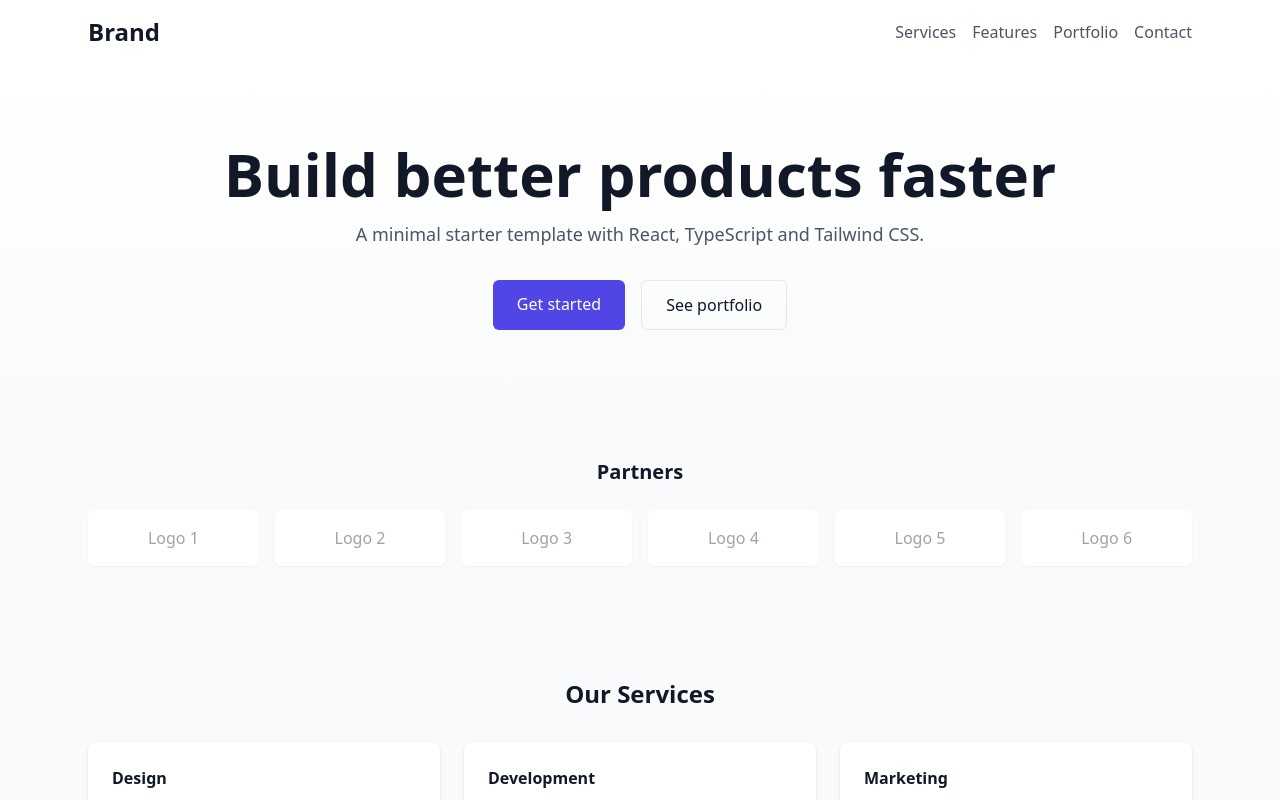
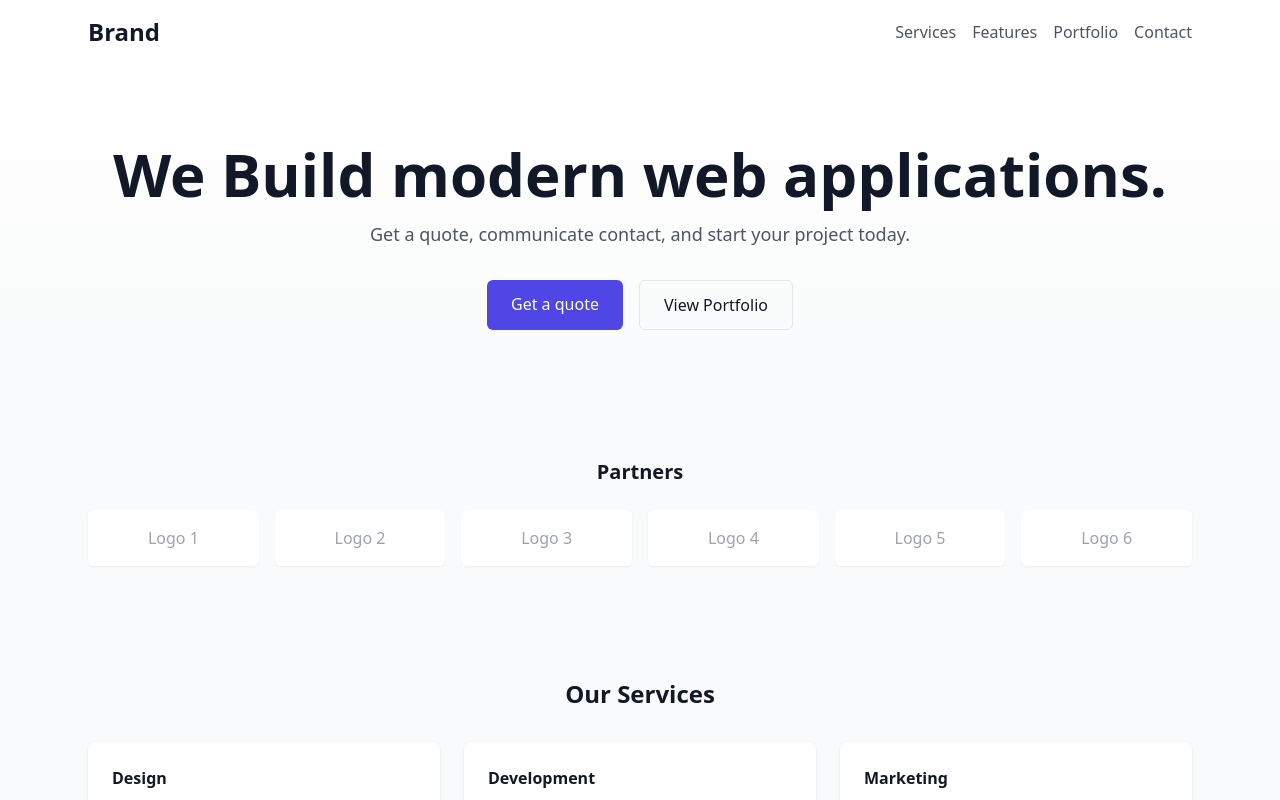
Before and after one commit to Ogrodowczyk87/BetterShip, a React (Vite) app: page / in a window 1280 px wide. Shown: the top 800 px of the page. Built offline with nearby package versions, Linux system fonts and the light colour scheme.

Commit message:
update layoyt

```diff
--- a/src/components/Hero.tsx
+++ b/src/components/Hero.tsx
@@ -4,12 +4,14 @@ export default function Hero() {
   return (
     <section className="py-20 bg-gradient-to-b from-white to-gray-50">
       <div className="max-w-6xl mx-auto px-6 text-center">
-        <h1 className="text-4xl md:text-6xl font-extrabold mb-4">Build better products faster</h1>
-        <p className="text-lg text-gray-600 mb-8">A minimal starter template with React, TypeScript and Tailwind CSS.</p>
+        <h1 className="text-4xl md:text-6xl font-extrabold mb-4">We Build modern web applications.</h1>
+        <p className="text-lg text-gray-600 mb-8">Get a quote, communicate contact, and start your project today.</p>
         <div className="flex justify-center gap-4">
-          <a href="#contact" className="px-6 py-3 bg-indigo-600 text-white rounded-md">Get started</a>
-          <a href="#portfolio" className="px-6 py-3 border border-gray-200 rounded-md">See portfolio</a>
+          <a href="#contact" className="px-6 py-3 bg-indigo-600 text-white rounded-md">Get a quote</a>
+          <a href="#portfolio" className="px-6 py-3 border border-gray-200 rounded-md">View Portfolio</a>
         </div>
+
+      {/* miejsce na reactbits component logo loop */}
       </div>
     </section>
   )
```
